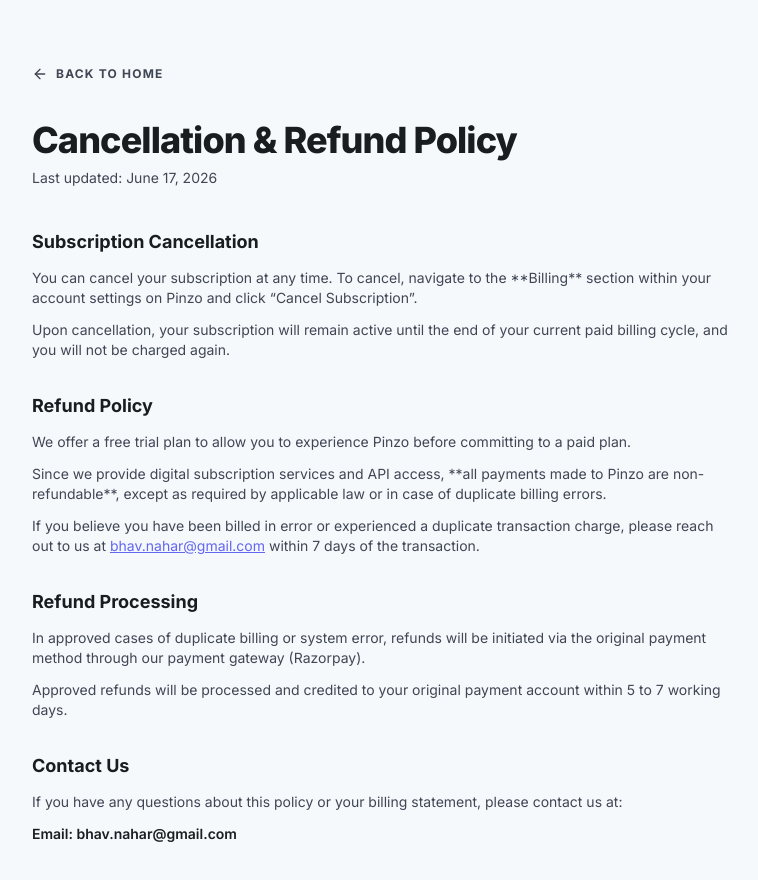
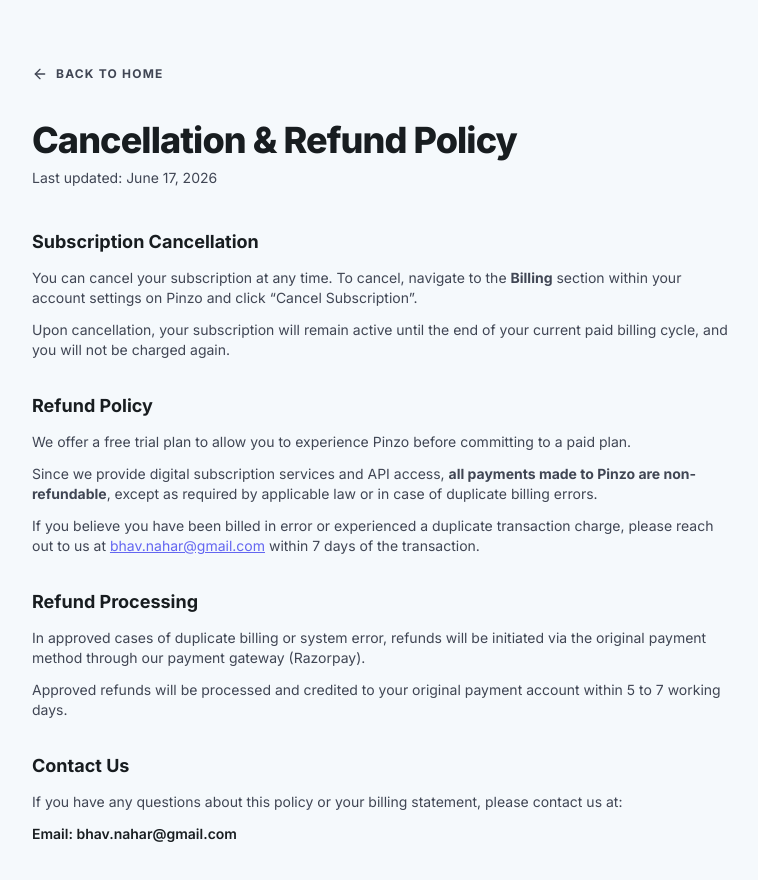
Before and after one commit to Bhav-Nahar/gmb-mvp, a Next.js app in the folder frontend/: page /refund in a window 1280 px wide. Shown: the top 880 px of the page, without its empty margins (256-1014 px from the left). Built offline with nearby package versions, Linux system fonts and the light colour scheme; no server answers.

Commit message:
frontend changes

```diff
--- a/frontend/app/refund/page.tsx
+++ b/frontend/app/refund/page.tsx
@@ -27,7 +27,7 @@
           <section className="space-y-3">
             <h2 className="text-lg font-bold text-foreground">Subscription Cancellation</h2>
             <p>
-              You can cancel your subscription at any time. To cancel, navigate to the **Billing** section within your account settings on Pinzo and click &ldquo;Cancel Subscription&rdquo;.
+              You can cancel your subscription at any time. To cancel, navigate to the <strong>Billing</strong> section within your account settings on Pinzo and click &ldquo;Cancel Subscription&rdquo;.
             </p>
             <p>
               Upon cancellation, your subscription will remain active until the end of your current paid billing cycle, and you will not be charged again.
@@ -40,7 +40,7 @@
               We offer a free trial plan to allow you to experience Pinzo before committing to a paid plan.
             </p>
             <p>
-              Since we provide digital subscription services and API access, **all payments made to Pinzo are non-refundable**, except as required by applicable law or in case of duplicate billing errors.
+              Since we provide digital subscription services and API access, <strong>all payments made to Pinzo are non-refundable</strong>, except as required by applicable law or in case of duplicate billing errors.
             </p>
             <p>
               If you believe you have been billed in error or experienced a duplicate transaction charge, please reach out to us at <a href="mailto:bhav.nahar@gmail.com" className="text-indigo-500 underline">bhav.nahar@gmail.com</a> within 7 days of the transaction.
```
